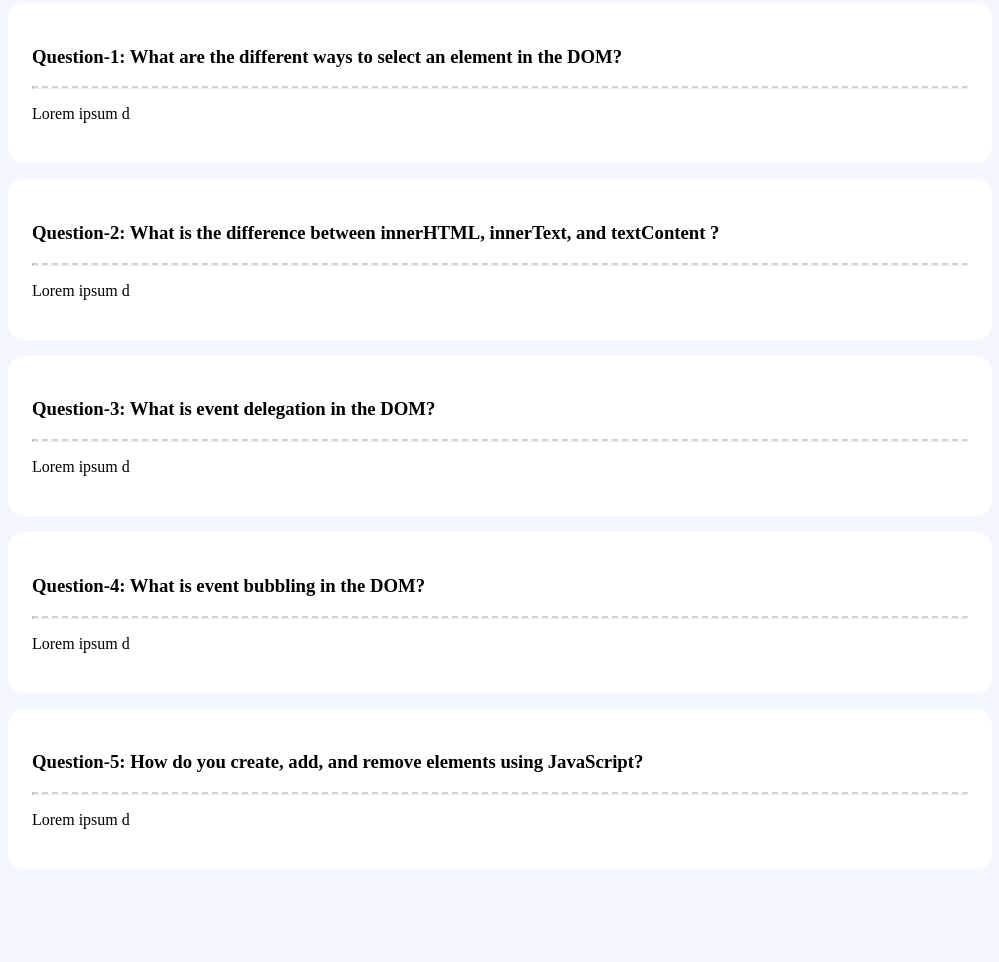
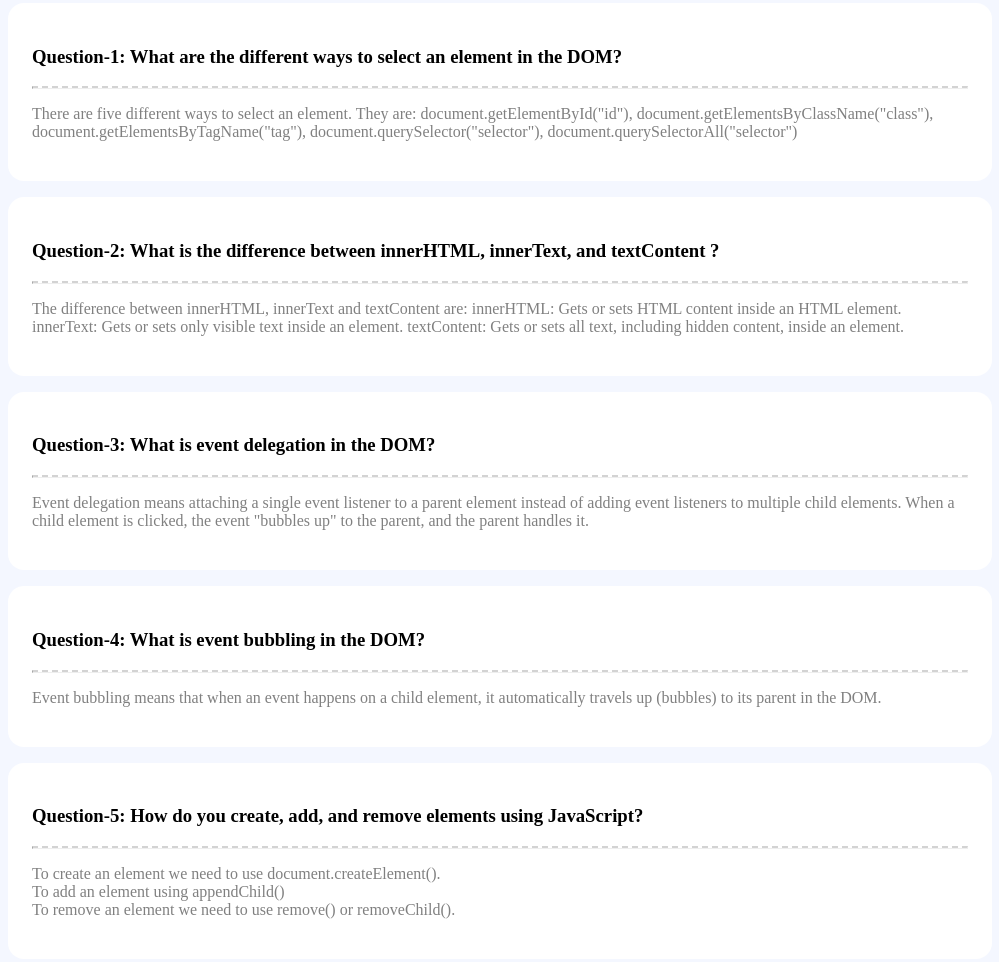
Before and after one commit to IshtiaqAhmed001/dev-board, a plain HTML site: page new.html in a window 1280 px wide. Shown: the part 174-1136 px from the top of the page, without its empty margins (140-1139 px from the left). Before the commit the page ends 1077 px from the top, so only its background shows below. Drawn offline with Linux system fonts and the light colour scheme.

Commit message:
added question answers, all done

```diff
--- a/new.html
+++ b/new.html
@@ -6,7 +6,6 @@
     <meta name="viewport" content="width=device-width, initial-scale=1.0">
     <title>Learn Something New</title>
     <link rel="stylesheet" href="./style.css">
-    <link rel="stylesheet" href="./newStyle.css">
 </head>
 
 <body>
@@ -32,27 +31,38 @@
 <div class="question">
     <h3>Question-1: What are the different ways to select an element in the DOM?</h3>
     <hr class="dashed-line">
-    <p>Lorem ipsum d</p>
+    <p>There are five different ways to select an element. They are:
+        document.getElementById("id"), document.getElementsByClassName("class"), document.getElementsByTagName("tag"), document.querySelector("selector"), document.querySelectorAll("selector")
+    </p>
 </div>
 <div class="question">
     <h3>Question-2: What is the difference between innerHTML, innerText, and textContent ?</h3>
     <hr class="dashed-line">
-    <p>Lorem ipsum d</p>
+    <p>The difference between innerHTML, innerText and textContent are:
+        innerHTML: Gets or sets HTML content inside an HTML element.
+innerText: Gets or sets only visible text inside an element.
+textContent: Gets or sets all text, including hidden content, inside an element.
+    </p>
 </div>
 <div class="question">
     <h3>Question-3: What is event delegation in the DOM?</h3>
     <hr class="dashed-line">
-    <p>Lorem ipsum d</p>
+    <p>Event delegation means attaching a single event listener to a parent element instead of adding event listeners to multiple child elements. When a child element is clicked, the event "bubbles up" to the parent, and the parent handles it.
+    </p>
 </div>
 <div class="question">
     <h3>Question-4: What is event bubbling in the DOM?</h3>
     <hr class="dashed-line">
-    <p>Lorem ipsum d</p>
+    <p>Event bubbling means that when an event happens on a child element, it automatically travels up (bubbles) to its parent in the DOM.    </p>
 </div>
 <div class="question">
     <h3>Question-5: How do you create, add, and remove elements using JavaScript?</h3>
     <hr class="dashed-line">
-    <p>Lorem ipsum d</p>
+    <p>To create an element we need to use document.createElement().
+        <br>
+        To add an element using appendChild()
+        <br>
+        To remove an element we need to use remove() or removeChild().</p>
 </div>
 </section>
     </main>
--- a/newStyle.css
+++ /dev/null
@@ -1,6 +0,0 @@
-.question{
-    background-color: white;
-    padding: 24px;
-    border-radius: 16px;
-    margin-bottom: 16px;
-}
--- a/style.css
+++ b/style.css
@@ -201,3 +201,16 @@ color: gray;
     border-radius: 16px;
     color: gray;
 }
+
+
+/* questions page css */
+.question{
+    background-color: white;
+    padding: 24px;
+    border-radius: 16px;
+    margin-bottom: 16px;
+}
+
+.question p{
+    color: gray;
+}
```
